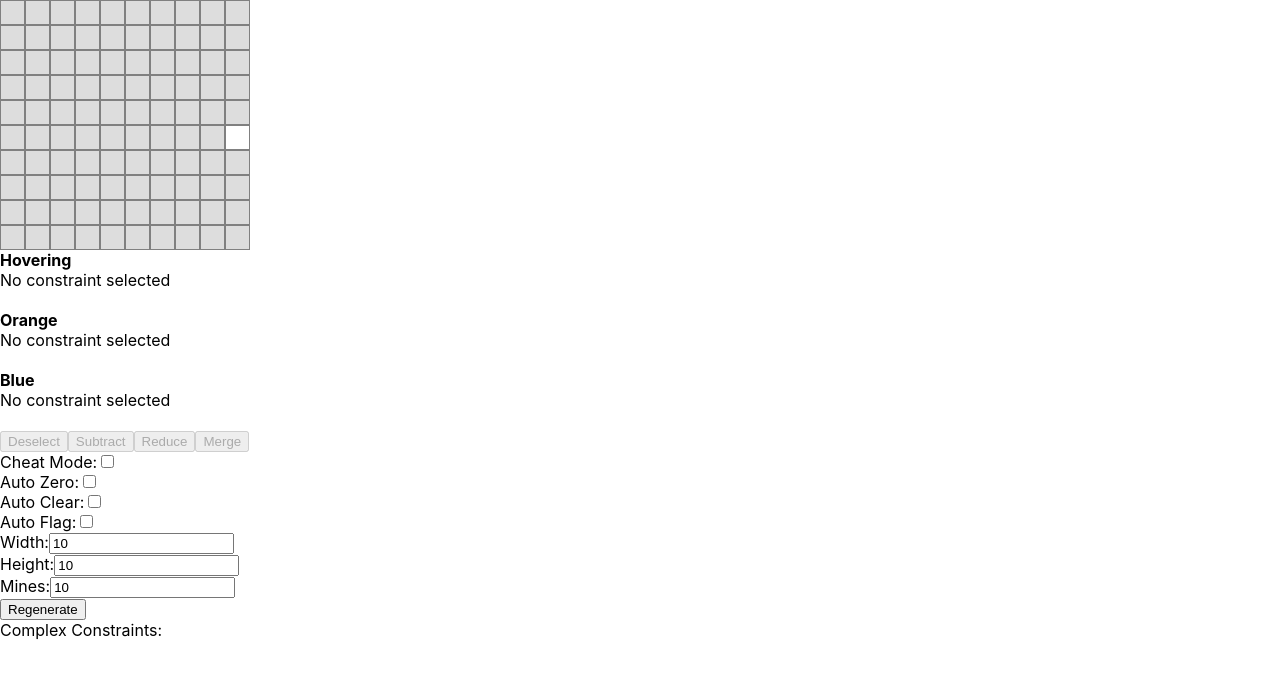
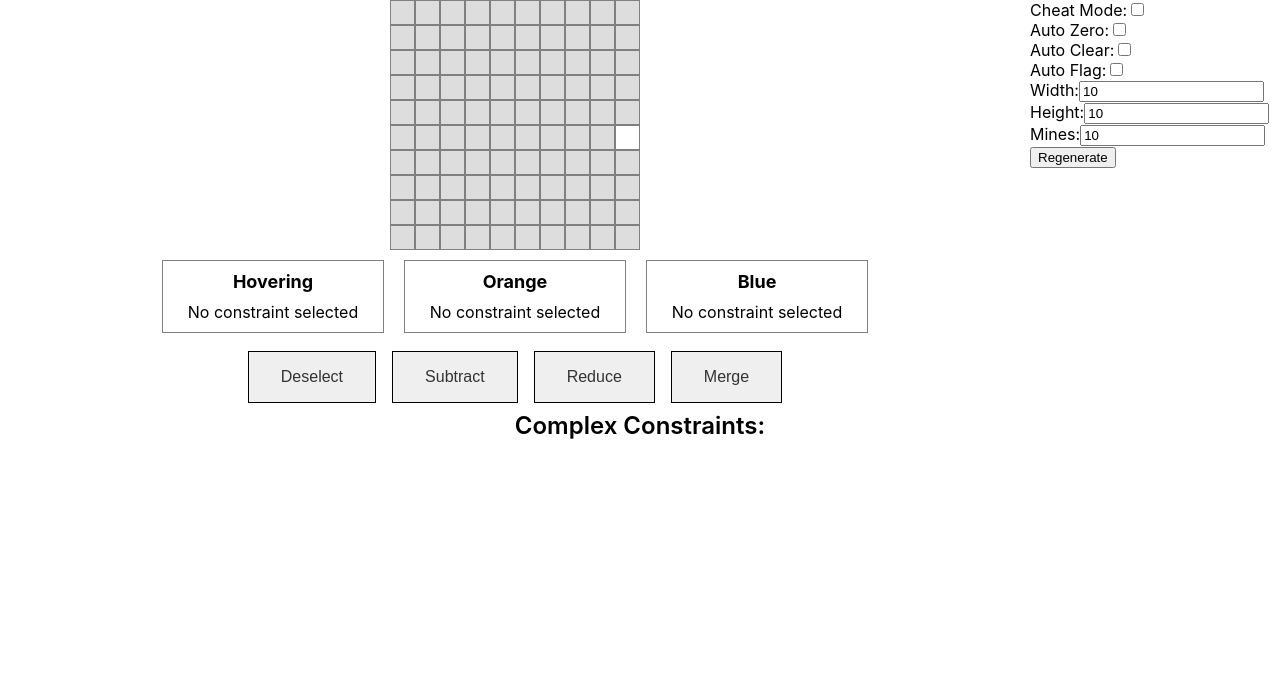
Before and after one commit to stevenwaterman/Minesweeper-Online, a React (Create React App) app: page / in a window 1280 px wide. Shown: the top 678 px of the page. Built offline with nearby package versions, Linux system fonts and the light colour scheme.

Commit message:
do some UX

```diff
--- a/src/app/Component.tsx
+++ b/src/app/Component.tsx
@@ -1,6 +1,7 @@
 import React from "react";
 import { Provider } from "react-redux";
 
+import "./Styles.scss";
 import Overlay from "../hover/ConstraintOverlay";
 import Board from "../board/Board";
 import Options from "../options/Options";
@@ -13,6 +14,9 @@ import { canClearConstraint, canFlagConstraint } from "../utils/Constraint";
 const App: React.FC = () => {
   return (
     <Provider store={store}>
+      <div className="columns">
+        <div className="leftColumn">
+          <div className="board">
             <Overlay
               selectConstraint={selectHover}
               colorSelector={constraint => {
@@ -30,8 +34,13 @@ const App: React.FC = () => {
               colorSelector={() => "#0000ff50"}
             />
             <Board />
+          </div>
           <SelectedConstraints />
+        </div>
+        <div className="rightColumns">
           <Options />
+        </div>
+      </div>
       <ConstraintList />
     </Provider>
   );
--- /dev/null
+++ b/src/app/Styles.scss
@@ -0,0 +1,27 @@
+.columns {
+  display: grid;
+  grid-template-columns: auto 250px;
+  .leftColumn {
+    display: flex;
+    flex-direction: column;
+    align-content: center;
+  }
+
+  .rightColumn {
+    display: flex;
+    flex-direction: column;
+    align-content: center;
+  }
+}
+
+.board {
+  margin: 0 auto;
+}
+
+.selectedConstraints {
+  margin: 0 auto;
+}
+
+.constraintActions {
+  margin: 0 auto;
+}
--- a/src/constraints/ComplexConstraint.tsx
+++ b/src/constraints/ComplexConstraint.tsx
@@ -1,8 +1,13 @@
 import React from "react";
-import { Constraint, canClearConstraint, canFlagConstraint } from "../utils/Constraint";
+import {
+  Constraint,
+  canClearConstraint,
+  canFlagConstraint
+} from "../utils/Constraint";
 import { useDispatch } from "../utils/Actions";
 import { SetHoverConstraintAction, SelectConstraintAction } from "./Reducer";
 import { ClearCellAction, FlagCellAction } from "../board/Reducer";
+import "./Styles.scss";
 
 export type Props = {
   constraint: Constraint;
@@ -12,7 +17,10 @@ const Component: React.FC<Props> = ({ constraint }: Props) => {
   const { coords, minMines, maxMines } = constraint;
   const cellCount = coords.length;
   const dispatch = useDispatch<
-    SetHoverConstraintAction | SelectConstraintAction | ClearCellAction | FlagCellAction
+    | SetHoverConstraintAction
+    | SelectConstraintAction
+    | ClearCellAction
+    | FlagCellAction
   >();
 
   const onClick = () => {
@@ -43,6 +51,7 @@ const Component: React.FC<Props> = ({ constraint }: Props) => {
       onMouseLeave={() =>
         dispatch({ type: "SET_HOVER_CONSTRAINT", constraint: null })
       }
+      className="constraint"
     >
       <div>Cells: {cellCount}</div>
       <div>
--- /dev/null
+++ b/src/constraints/ConstraintButton.tsx
@@ -0,0 +1,22 @@
+import React from "react";
+import "./Styles.scss";
+
+type Props = {
+  enabled: boolean;
+  text: string;
+  action?: () => void;
+};
+
+const Component: React.FC<Props> = ({ enabled, text, action }) => {
+  if (enabled) {
+    return (
+      <button onClick={action} className="constraintButton enabled">
+        {text}
+      </button>
+    );
+  } else {
+    return <button className="constraintButton">{text}</button>;
+  } // TODO reduce green when shouldn't be, hover should be disabled when both selected.
+};
+
+export default Component;
--- a/src/constraints/ConstraintInfo.tsx
+++ b/src/constraints/ConstraintInfo.tsx
@@ -1,27 +1,46 @@
 import React from "react";
 import { useSelector, Selector } from "../utils/Selector";
 import { Constraint } from "../utils/Constraint";
+import "./Styles.scss";
 
 export type Props = {
+  constraintName: string;
   constraintSelector: Selector<Constraint | null>;
 };
 
-const Component: React.FC<Props> = ({ constraintSelector }: Props) => {
+const Component: React.FC<Props> = ({
+  constraintName,
+  constraintSelector
+}: Props) => {
   const constraint = useSelector(constraintSelector);
   if (constraint == null) {
-    return <div>No constraint selected</div>;
+    return (
+      <>
+        <div className="constraint">
+          <div className="constraintName">{constraintName}</div>
+          <div className="constraintEmpty">No constraint selected</div>
+        </div>
+      </>
+    );
   }
 
   const { coords, minMines, maxMines } = constraint;
   const cellCount = coords.length;
 
+  const cellsString = `cell${cellCount > 1 ? "s" : ""}`;
+  const exact = minMines === maxMines;
+  const minesCount = `${minMines} ${exact ? "" : `to ${maxMines}`}`;
+  const minesString = maxMines === 1 ? "mine" : "mines";
+
   return (
-    <div>
-      <div>Cells: {cellCount}</div>
-      <div>
-        Mines: {minMines} - {maxMines}
+    <>
+      <div className="constraint" style={{ background: "#ffcc99" }}>
+        <div className="constraintName">{constraintName}</div>
+        <div className="constraintInfo">
+          {`${cellCount} ${cellsString} containing ${minesCount} ${minesString}`}{" "}
+        </div>
       </div>
-    </div>
+    </>
   );
 };
 
--- a/src/constraints/ConstraintList.tsx
+++ b/src/constraints/ConstraintList.tsx
@@ -2,16 +2,19 @@ import React from "react";
 import { useSelector } from "../utils/Selector";
 import { selectComplexConstraints } from "./Reducer";
 import ComplexConstraint from "./ComplexConstraint";
+import "./Styles.scss";
 
 const Component: React.FC = () => {
   const constraints = useSelector(selectComplexConstraints);
 
   return (
-    <div>
-      <div>Complex Constraints:</div>
-      {constraints.map(constraint => (
-        <ComplexConstraint constraint={constraint} />
-      ))}
+    <div className="constraintList">
+      <div className="listHeader">Complex Constraints:</div>
+      <div className="listBody">
+        {constraints.map(constraint => (
+          <ComplexConstraint constraint={constraint} />
+        ))}
+      </div>
     </div>
   );
 };
--- a/src/constraints/Reducer.ts
+++ b/src/constraints/Reducer.ts
@@ -13,7 +13,7 @@ import {
 } from "../utils/Constraint";
 import { Action } from "@reduxjs/toolkit";
 import { sliceSelector, selectorCreator } from "../utils/Selector";
-import { ClearCellAction, FlagCellAction } from "../board/Reducer";
+import { ClearCellAction, FlagCellAction, RegenerateBoardAction } from "../board/Reducer";
 
 type State = {
   first: Constraint | null;
@@ -113,6 +113,9 @@ export const reducer = ReducerBuilder.create(INITIAL_STATE)
     state.first = null;
     state.second = null;
   })
+  .addCase("REGENERATE_BOARD", (state, _:RegenerateBoardAction) => {
+    Object.assign(state, INITIAL_STATE)
+  })
   .build();
 
 // Actions
--- a/src/constraints/SelectedConstraints.tsx
+++ b/src/constraints/SelectedConstraints.tsx
@@ -1,5 +1,6 @@
 import { useSelector } from "../utils/Selector";
 import ConstraintInfo from "./ConstraintInfo";
+import "./Styles.scss";
 import {
   selectFirst,
   selectSecond,
@@ -15,80 +16,39 @@ import {
 } from "./Reducer";
 import React from "react";
 import { useDispatch } from "../utils/Actions";
+import ConstraintButton from "../constraints/ConstraintButton";
 
 const Component: React.FC = () => {
-  const anySelected = useSelector(selectAnySelected);
+  const canDeselect = useSelector(selectAnySelected);
   const canSubtract = useSelector(selectCanSubtract);
   const canReduce = useSelector(selectCanReduce);
   const canMerge = useSelector(selectCanMerge);
 
-  const dispatch = useDispatch<ClearSelectedConstraintsAction | SubtractConstraintsAction | ReduceConstraintsAction | MergeConstraintsAction>();
+  const dispatch = useDispatch<
+    | ClearSelectedConstraintsAction
+    | SubtractConstraintsAction
+    | ReduceConstraintsAction
+    | MergeConstraintsAction
+  >();
 
-  return (
-    <div>
-      <div>
-        <b>Hovering</b>
-      </div>
-      <ConstraintInfo constraintSelector={selectHover} />
+  const deselect = () => dispatch({ type: "CLEAR_SELECTED_CONSTRAINTS" });
+  const subtract = () => dispatch({ type: "SUBTRACT_CONSTRAINTS" });
+  const reduce = () => dispatch({ type: "REDUCE_CONSTRAINTS" });
+  const merge = () => dispatch({ type: "MERGE_CONSTRAINTS" });
 
-      <br />
-
-      <div>
-        <b>Orange</b>
-      </div>
-      <ConstraintInfo constraintSelector={selectFirst} />
-
-      <br />
-
-      <div>
-        <b>Blue</b>
-      </div>
-      <ConstraintInfo constraintSelector={selectSecond} />
-
-      <br />
-
-      <button
-        disabled={!anySelected}
-        onClick={() =>
-          dispatch({
-            type: "CLEAR_SELECTED_CONSTRAINTS"
-          })
-        }
-      >
-        Deselect
-      </button>
-      <button
-        disabled={!canSubtract}
-        onClick={() =>
-          dispatch({
-            type: "SUBTRACT_CONSTRAINTS"
-          })
-        }
-      >
-        Subtract
-      </button>
-      <button
-        disabled={!canReduce}
-        onClick={() =>
-          dispatch({
-            type: "REDUCE_CONSTRAINTS"
-          })
-        }
-      >
-        Reduce
-      </button>
-      <button
-        disabled={!canMerge}
-        onClick={() =>
-          dispatch({
-            type: "MERGE_CONSTRAINTS"
-          })
-        }
-      >
-        Merge
-      </button>
+  return <>
+    <div className="selectedConstraints">
+      <ConstraintInfo constraintName="Hovering" constraintSelector={selectHover} />
+      <ConstraintInfo constraintName="Orange" constraintSelector={selectFirst} />
+      <ConstraintInfo constraintName="Blue" constraintSelector={selectSecond} />
     </div>
-  );
+    <div className="constraintActions">
+      <ConstraintButton enabled={canDeselect} action={deselect} text="Deselect"/>
+      <ConstraintButton enabled={canSubtract} action={subtract} text="Subtract"/>
+      <ConstraintButton enabled={canReduce} action={reduce} text="Reduce"/>
+      <ConstraintButton enabled={canMerge} action={merge} text="Merge"/>
+    </div>
+  </>;
 };
 
 export default Component;
--- /dev/null
+++ b/src/constraints/Styles.scss
@@ -0,0 +1,51 @@
+.constraintList {
+  .listHeader {
+    margin: 0 auto;
+    text-align: center;
+    font-size: 24px;
+    font-weight: 600;
+  }
+  .listBody {
+    display: flex;
+    flex-direction: row;
+    .constraint {
+      border: 1px solid gray;
+      text-align: center;
+      margin: 8px;
+      padding: 8px;
+    }
+  }
+}
+
+.selectedConstraints {
+  display: flex;
+  flex-direction: row;
+  .constraint {
+    border: 1px solid gray;
+    text-align: center;
+    padding: 10px;
+    margin: 10px;
+    min-width: 200px;
+  }
+  .constraintName {
+    padding-bottom: 10px;
+    font-weight: 700;
+    font-size: large;
+  }
+}
+
+.constraintActions {
+  .constraintButton {
+    border: 1px solid black;
+    padding: 16px 32px;
+    margin: 8px;
+    font-size: 16px;
+    color: #333333;
+    font-weight: 500;
+  }
+
+  .enabled {
+    background-color: #88ff88;
+    cursor: pointer;
+  }
+}
--- a/src/utils/Constraint.ts
+++ b/src/utils/Constraint.ts
@@ -24,8 +24,13 @@ export function canSubtract(
   return small.coords.every(coord => constraintContains(big, ...coord));
 }
 
-export function subtractConstraints(big: Constraint, small: Constraint): Constraint {
-  const newCoords = big.coords.filter(([x, y]) => !constraintContains(small, x, y));
+export function subtractConstraints(
+  big: Constraint,
+  small: Constraint
+): Constraint {
+  const newCoords = big.coords.filter(
+    ([x, y]) => !constraintContains(small, x, y)
+  );
 
   const minMines = big.minMines - small.maxMines;
   const maxMines = big.maxMines - small.minMines;
@@ -37,18 +42,21 @@ export function subtractConstraints(big: Constraint, small: Constraint): Constra
     coords: newCoords,
     minMines: clampedMin,
     maxMines: clampedMax
-  }
+  };
 }
 
-export function mergeConstraints(c1: Constraint, c2: Constraint): Constraint{
+export function mergeConstraints(c1: Constraint, c2: Constraint): Constraint {
   return {
     coords: c1.coords,
     minMines: Math.max(c1.minMines, c2.minMines),
     maxMines: Math.min(c1.maxMines, c2.maxMines)
-  }
+  };
 }
 
-export function reduceConstraints(c1: Constraint, c2: Constraint): [Constraint | null, Constraint | null]{
+export function reduceConstraints(
+  c1: Constraint,
+  c2: Constraint
+): [Constraint | null, Constraint | null] {
   const overlap = getOverlap(c1, c2);
 
   const c1RemainingCells = c1.coords.length - overlap.length;
@@ -63,21 +71,28 @@ export function reduceConstraints(c1: Constraint, c2: Constraint): [Constraint |
     coords: overlap,
     minMines: c1MinInOverlap,
     maxMines: c1MaxInOverlap
-  }
+  };
   const c2OverlapConstraint = {
     coords: overlap,
     minMines: c2MinInOverlap,
     maxMines: c2MaxInOverlap
-  }
-  const {coords, minMines, maxMines} = mergeConstraints(c1OverlapConstraint, c2OverlapConstraint);
+  };
+  const { coords, minMines, maxMines } = mergeConstraints(
+    c1OverlapConstraint,
+    c2OverlapConstraint
+  );
   const clamped = {
     coords,
     minMines: Math.min(Math.max(minMines, 0), coords.length),
     maxMines: Math.min(Math.max(maxMines, 0), coords.length)
-  }
+  };
 
-  const left = canSubtract(c1, clamped) ? null : subtractConstraints(c1, clamped);
-  const right = canSubtract(c2, clamped) ? null : subtractConstraints(c2, clamped);
+  const left = canSubtract(c1, clamped)
+    ? null
+    : subtractConstraints(c1, clamped);
+  const right = canSubtract(c2, clamped)
+    ? null
+    : subtractConstraints(c2, clamped);
   return [left, right];
 }
 
@@ -94,8 +109,8 @@ export function canReduce(c1: Constraint, c2: Constraint): boolean {
 
   const c1Removed = c1.coords.length - overlapSize;
   const c2Removed = c2.coords.length - overlapSize;
-  if(c1Removed == 0) return false;
-  if(c2Removed == 0) return false;
+  if (c1Removed === 0) return false;
+  if (c2Removed === 0) return false;
   if (c1.maxMines > c1Removed) return true;
   if (c2.maxMines > c2Removed) return true;
   return false;
```
Lines whose indentation alone changed are shown as unchanged.
